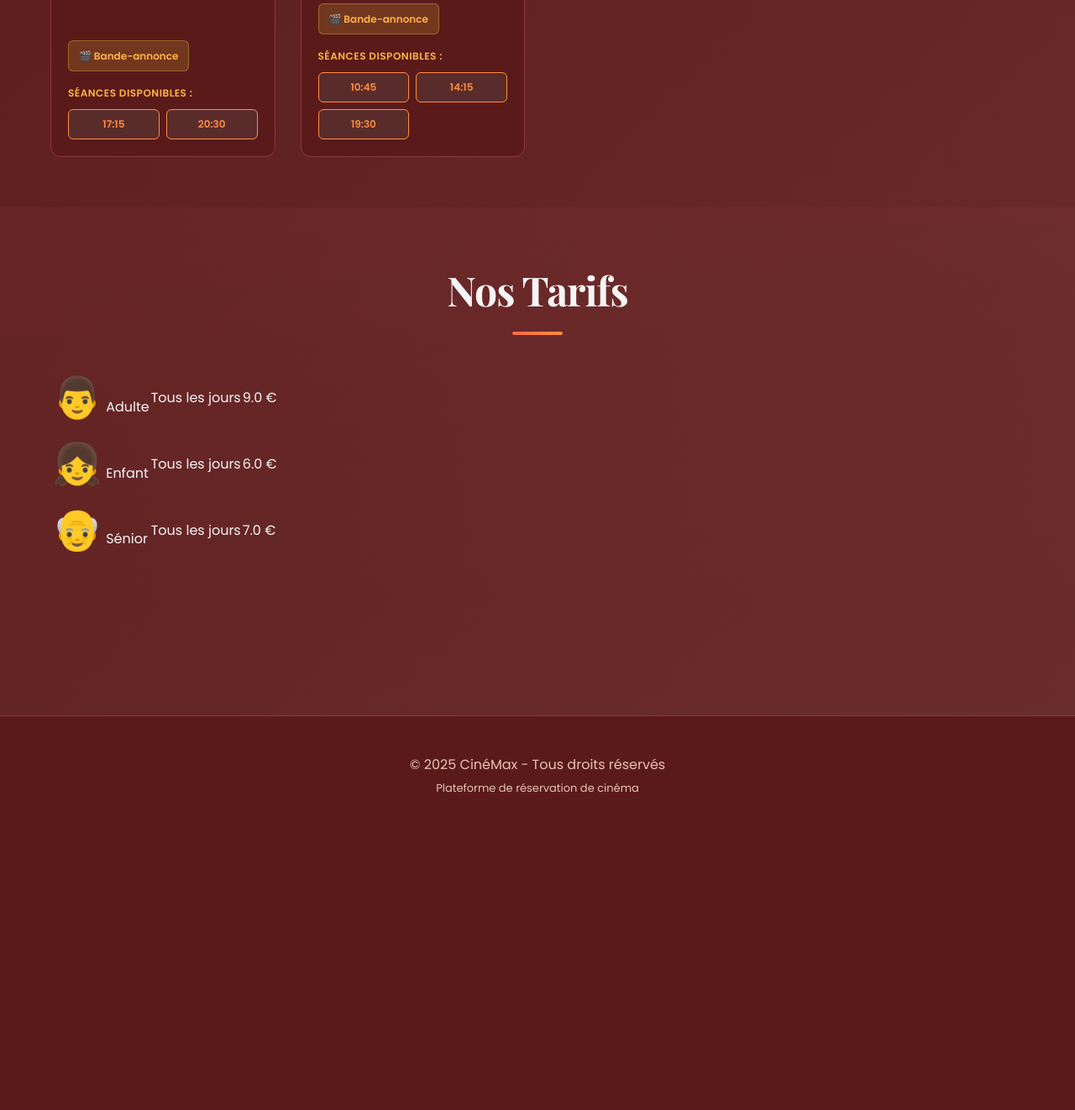
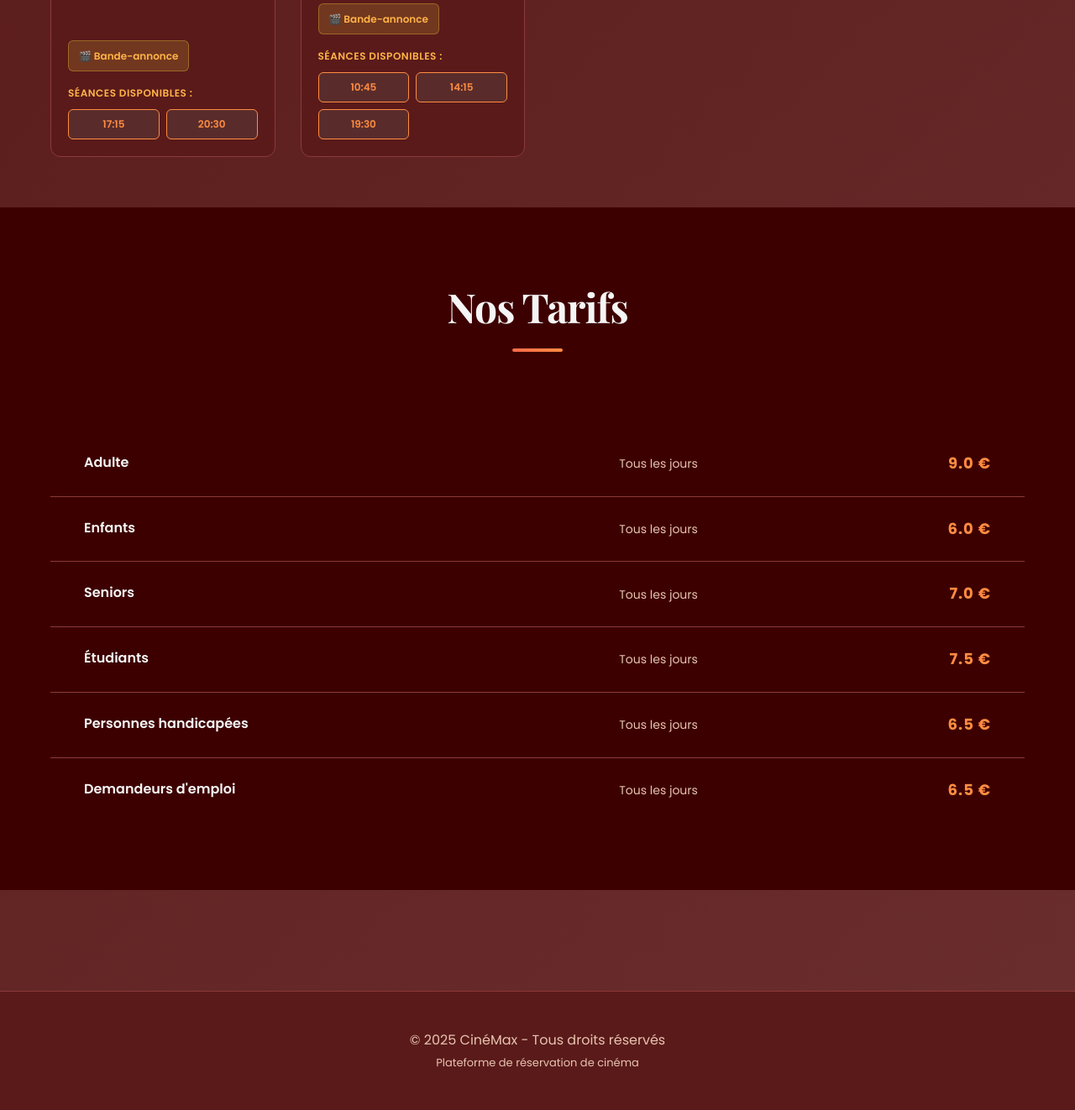
Before and after one commit to Synthia0401/informatique, a Flask app: page / in a window 1280 px wide. Shown: the part 3671-4993 px from the top of the page at 84% size. Before the commit the page ends 4615 px from the top, so only its background shows below. Run offline with Flask 3, Linux system fonts and the light colour scheme.

Commit message:
Add complete pricing categories table
Updated prices section to include all 6 ticket categories:
- Adulte: 9.0 €
- Enfants: 6.0 €
- Seniors: 7.0 €
- Étudiants: 7.5 €
- Personnes handicapées: 6.5 €
- Demandeurs d'emploi: 6.5 €

Extended PRICES dictionary in backend to support all categories and updated HTML table to display all lines without emoji icons.

🤖 Generated with [Claude Code](https://claude.com/claude-code)

Co-Authored-By: Claude <noreply@anthropic.com>

```diff
--- a/backend/app.py
+++ b/backend/app.py
@@ -82,6 +82,9 @@ PRICES = {
     "adult": 9.0,
     "child": 6.0,
     "senior": 7.0,
+    "student": 7.5,
+    "disabled": 6.5,
+    "unemployed": 6.5,
 }
 
 MOVIES = [
--- a/frontend/static/style.css
+++ b/frontend/static/style.css
@@ -295,69 +295,81 @@ main {
    ======================================== */
 
 .prices-section {
-    padding: 60px 0;
-    background: linear-gradient(180deg, rgba(255, 107, 107, 0.05) 0%, transparent 100%);
+    padding: 80px 0;
+    background: var(--dark-bg);
 }
 
-.prices-grid {
-    display: grid;
-    grid-template-columns: repeat(auto-fit, minmax(250px, 1fr));
-    gap: 30px;
-    margin-top: 50px;
+.prices-table-wrapper {
+    margin-top: 60px;
+    overflow-x: auto;
 }
 
-.price-card {
-    background: var(--card-bg);
-    border: 1px solid var(--border-color);
-    border-radius: 12px;
-    padding: 40px 30px;
-    text-align: center;
-    transition: all 0.3s ease;
-    position: relative;
-    overflow: hidden;
+.prices-table {
+    width: 100%;
+    border-collapse: collapse;
 }
 
-.price-card::before {
-    content: '';
-    position: absolute;
-    top: 0;
-    left: 0;
-    right: 0;
-    height: 3px;
-    background: linear-gradient(90deg, var(--primary-color), var(--secondary-color));
-    transform: scaleX(0);
-    transform-origin: left;
-    transition: transform 0.3s ease;
+.prices-table tbody tr {
+    border-bottom: 1px solid var(--border-color);
+    transition: all 0.3s ease;
 }
 
-.price-card:hover {
-    transform: translateY(-10px);
-    border-color: var(--primary-color);
-    box-shadow: 0 20px 40px rgba(255, 107, 107, 0.1);
+.prices-table tbody tr:hover {
+    background-color: rgba(255, 140, 66, 0.08);
 }
 
-.price-card:hover::before {
-    transform: scaleX(1);
+.prices-table tbody tr:last-child {
+    border-bottom: none;
+}
+
+.price-category {
+    padding: 24px 40px;
+    display: flex;
+    align-items: center;
+    gap: 16px;
+    font-weight: 600;
+    color: var(--text-primary);
+    font-size: 16px;
 }
 
 .price-icon {
-    font-size: 48px;
-    margin-bottom: 20px;
+    font-size: 32px;
+    min-width: 32px;
 }
 
-.price-card h3 {
-    font-size: 20px;
-    margin-bottom: 15px;
-    color: var(--text-primary);
+.price-label {
+    font-family: 'Playfair Display', serif;
+    font-size: 18px;
+    font-weight: 700;
 }
 
-.price-value {
-    font-size: 36px;
+.price-availability {
+    padding: 24px 40px;
+    color: var(--text-secondary);
+    text-align: center;
+    font-size: 14px;
+}
+
+.price-amount {
+    padding: 24px 40px;
+    text-align: right;
+    color: var(--secondary-color);
+    font-size: 18px;
     font-weight: 700;
-    background: linear-gradient(135deg, var(--primary-color), var(--secondary-color));
-    -webkit-background-clip: text;
-    -webkit-text-fill-color: transparent;
-    background-clip: text;
+    letter-spacing: 1px;
+}
+
+@media (max-width: 768px) {
+    .price-category,
+    .price-availability,
+    .price-amount {
+        padding: 16px 20px;
+        font-size: 14px;
+    }
+
+    .price-amount {
+        font-size: 16px;
+    }
 }
 
 /* ========================================
--- a/frontend/templates/index.html
+++ b/frontend/templates/index.html
@@ -114,28 +114,34 @@
                     <table class="prices-table">
                         <tbody>
                             <tr>
-                                <td class="price-category">
-                                    <span class="price-icon">👨</span>
-                                    <span class="price-label">Adulte</span>
-                                </td>
+                                <td class="price-category">Adulte</td>
                                 <td class="price-availability">Tous les jours</td>
                                 <td class="price-amount">{{ prices.adult }} €</td>
                             </tr>
                             <tr>
-                                <td class="price-category">
-                                    <span class="price-icon">👧</span>
-                                    <span class="price-label">Enfant</span>
-                                </td>
+                                <td class="price-category">Enfants</td>
                                 <td class="price-availability">Tous les jours</td>
                                 <td class="price-amount">{{ prices.child }} €</td>
                             </tr>
                             <tr>
-                                <td class="price-category">
-                                    <span class="price-icon">👴</span>
-                                    <span class="price-label">Sénior</span>
-                                </td>
+                                <td class="price-category">Seniors</td>
                                 <td class="price-availability">Tous les jours</td>
                                 <td class="price-amount">{{ prices.senior }} €</td>
+                            </tr>
+                            <tr>
+                                <td class="price-category">Étudiants</td>
+                                <td class="price-availability">Tous les jours</td>
+                                <td class="price-amount">{{ prices.student }} €</td>
+                            </tr>
+                            <tr>
+                                <td class="price-category">Personnes handicapées</td>
+                                <td class="price-availability">Tous les jours</td>
+                                <td class="price-amount">{{ prices.disabled }} €</td>
+                            </tr>
+                            <tr>
+                                <td class="price-category">Demandeurs d'emploi</td>
+                                <td class="price-availability">Tous les jours</td>
+                                <td class="price-amount">{{ prices.unemployed }} €</td>
                             </tr>
                         </tbody>
                     </table>
```
Also changed, not shown: backend/cinema.db.
